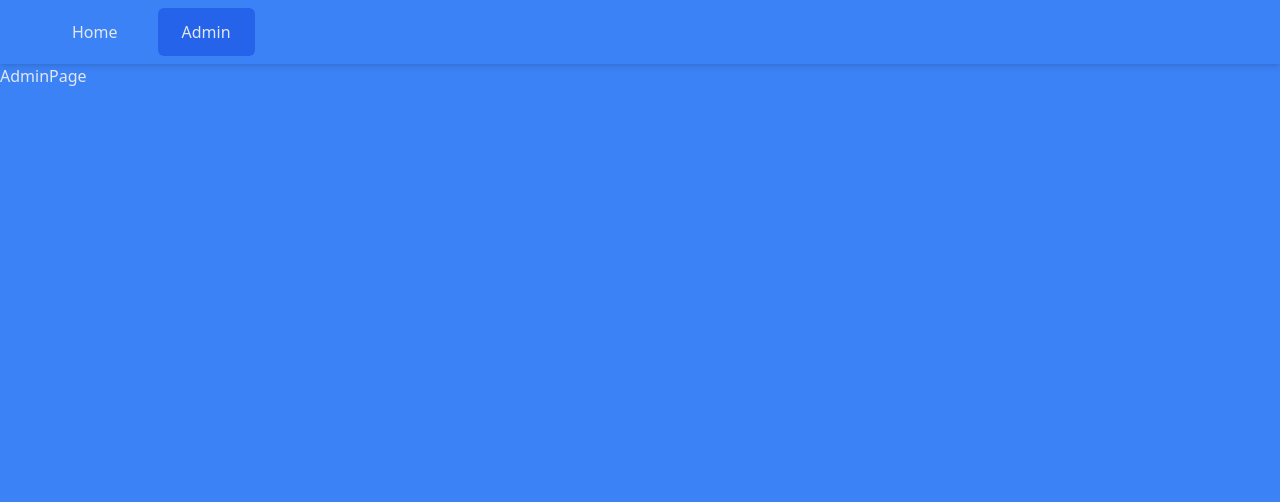
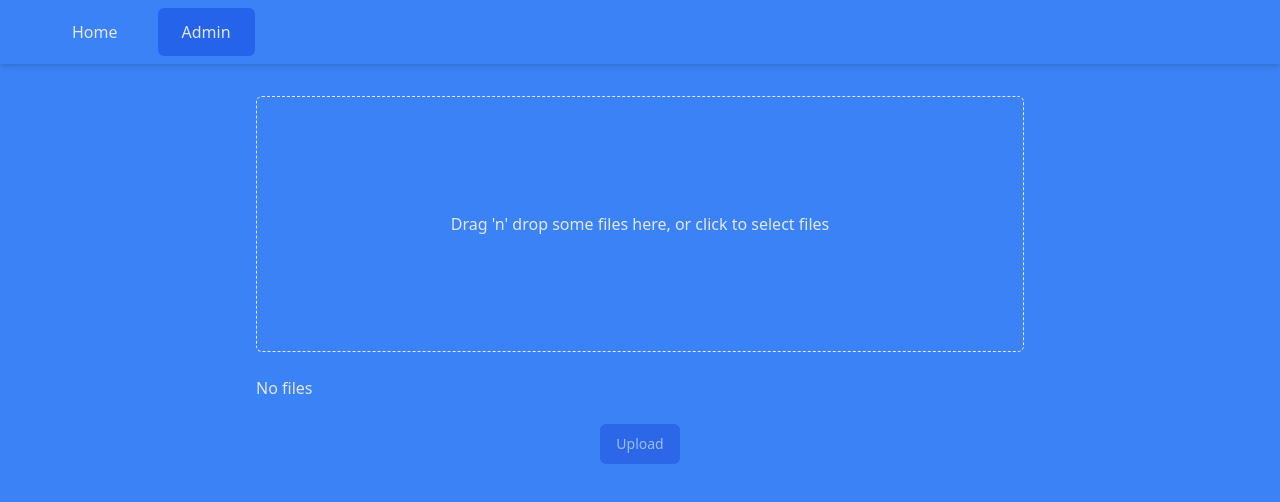
Before and after one commit to mbicycle/shalawm-fe, a React (Vite) app: page /admin in a window 1280 px wide. Shown: the top 502 px of the page. Built offline with nearby package versions, Linux system fonts and the light colour scheme.

Commit message:
feat: admin dnd POC

```diff
--- a/package.json
+++ b/package.json
@@ -16,6 +16,7 @@
     "lucide-react": "^0.309.0",
     "react": "^18.2.0",
     "react-dom": "^18.2.0",
+    "react-dropzone": "^14.2.3",
     "react-router-dom": "^6.21.2",
     "tailwind-merge": "^2.2.0",
     "tailwindcss-animate": "^1.0.7"
--- /dev/null
+++ b/src/pages/admin/dropzone.tsx
@@ -0,0 +1,33 @@
+import { cn } from "@/shared/lib/utils";
+import { useCallback } from "react";
+import { useDropzone } from "react-dropzone";
+
+type Props = {
+  onFileAdd: (file: File[]) => void;
+};
+export const DropZone = ({ onFileAdd }: Props) => {
+  const onDrop = useCallback((acceptedFiles: File[]) => {
+    onFileAdd(acceptedFiles);
+    console.log(acceptedFiles);
+  }, []);
+  const { getRootProps, getInputProps, isDragActive } = useDropzone({ onDrop });
+
+  return (
+    <div
+      {...getRootProps()}
+      className={cn(
+        "0 border border-dashed rounded-md p-4 w-full h-64 flex items-center justify-center",
+        {
+          "bg-blue-700/50": isDragActive,
+        }
+      )}
+    >
+      <input {...getInputProps()} />
+      {isDragActive ? (
+        <p>Drop the files here ...</p>
+      ) : (
+        <p>Drag 'n' drop some files here, or click to select files</p>
+      )}
+    </div>
+  );
+};
--- a/src/pages/admin/index.tsx
+++ b/src/pages/admin/index.tsx
@@ -1,3 +1,34 @@
+import { useState } from "react";
+import { DropZone } from "./dropzone";
+import { Button } from "@/shared/ui/button";
+import { X } from "lucide-react";
+
 export const AdminPage = () => {
-  return <div>AdminPage</div>;
+  const [files, setFiles] = useState<File[]>([]);
+
+  const addFile = (file: File[]) => setFiles((p) => [...p, ...file]);
+  const removeFile = (fileName: string) =>
+    setFiles((p) => p.filter((file) => file.name !== fileName));
+
+  return (
+    <div className="w-full h-full flex flex-col items-center gap-6 py-8 max-w-3xl mx-auto">
+      <DropZone onFileAdd={addFile} />
+      <ul className="w-full">
+        {files.length === 0 && <li>No files</li>}
+        {files.map((file) => (
+          <li key={file.size} className="flex items-center gap-4">
+            {file.name}
+            <button
+              className="hover:text-red-500 transition-colors"
+              onClick={() => removeFile(file.name)}
+            >
+              <X />
+            </button>
+          </li>
+        ))}
+      </ul>
+
+      <Button disabled>Upload</Button>
+    </div>
+  );
 };
```
Also changed, not shown: 1 other file (tests, documents, lock files or other folders).
